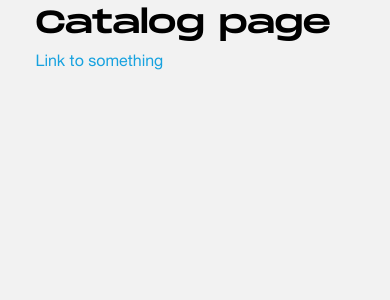
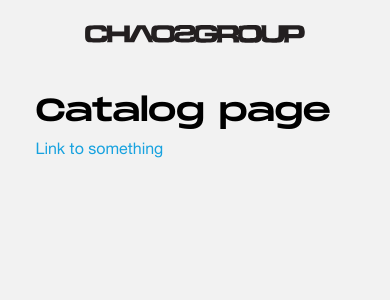
Before and after one commit to GeorgiLevov/lazy-loading-vrscan-library, a React (Vite) app: page /catalog in a window 390 px wide. Shown: the top 300 px of the page. Built offline with nearby package versions, Linux system fonts and the light colour scheme; no server answers.

Commit message:
Fixing responsive for login page, adding user name to User Nav after login

```diff
--- a/src/components/Card/Card.js
+++ b/src/components/Card/Card.js
@@ -24,7 +24,7 @@ const CardBase = styled.article`
 	/* min-width: 0px; */
 	background: ${COLORS.white};
 	margin: ${SPACING.small};
-	padding: ${SPACING.medium};
+
 	border-radius: 20px;
 	box-shadow: ${SHADOWS.low};
 	overflow: hidden;
@@ -44,7 +44,6 @@ const CardInverted = styled(CardBase)`
 		// preventing card break
 		flex-basis: 50%;
 		min-width: 0px;
-		margin: ${SPACING.large};
 	}
 
 	@media ${QUERIES.tabletAndDown} {
--- a/src/components/Card/CardDetails.js
+++ b/src/components/Card/CardDetails.js
@@ -12,10 +12,8 @@ const StyledCardDetails = styled.section`
 	flex-direction: column;
 	flex-grow: 1;
 	align-items: center;
-	width: 50%;
 
 	@media ${QUERIES.tabletAndDown} {
-		width: 100%;
 	}
 `;
 
--- a/src/components/Card/CardImage.js
+++ b/src/components/Card/CardImage.js
@@ -15,7 +15,7 @@ function CardImage({ src, source2x, source3x, alt, background }) {
 
 export const CardImageContainer = styled.div`
 	flex-grow: 1;
-	margin: -${SPACING.medium};
+
 	background: #e9e9e9;
 	@media ${QUERIES.tabletAndDown} {
 		width: 100%;
--- a/src/components/Form/SignInForm.js
+++ b/src/components/Form/SignInForm.js
@@ -1,6 +1,6 @@
 import { useState, useId } from 'react';
 import styled from 'styled-components';
-import { SPACING } from '../../constants';
+import { SPACING, QUERIES } from '../../constants';
 import FormTitle from './FormTitle';
 import FormResponseField from './FormResponseField';
 import StyledInput from './StyledInput';
@@ -148,7 +148,11 @@ const StyledForm = styled.form`
 	align-content: flex-start;
 	align-items: baseline;
 
-	padding: 0 ${SPACING.large};
+	padding: ${SPACING.large} ${SPACING.large};
+
+	@media ${QUERIES.tabletAndDown} {
+		padding: ${SPACING.large} ${SPACING.large};
+	}
 
 	& > * {
 		margin-bottom: ${SPACING.medium};
--- a/src/components/Form/StyledInput.js
+++ b/src/components/Form/StyledInput.js
@@ -22,16 +22,16 @@ const StyledWrapper = styled.div`
 		width: inherit;
 		background-color: ${COLORS.offwhite};
 		color: ${COLORS.black};
-		padding: ${SPACING.small};
+		padding: ${SPACING.small} ${SPACING.medium};
 		border-radius: 30px;
-		line-height: 1.5;
+		line-height: 2;
 		font-weight: 300;
 
 		&::placeholder {
 			color: ${COLORS.gray.text};
 			opacity: 0.8;
 			font-weight: 300;
-			padding-left: ${SPACING.medium};
+			padding-left: ${SPACING.large};
 		}
 		&::-webkit-input-placeholder {
 			color: ${COLORS.gray.text};
--- a/src/components/Header/Header.js
+++ b/src/components/Header/Header.js
@@ -1,11 +1,14 @@
 import React, { useState, useEffect } from 'react';
 import useResponsivePadding from '../../hooks/ResponsvieContainer';
-
 import { ContainerHeader, HeaderWrap } from './HeaderStylings';
+import { useUser } from '../../../api/context/user.context';
+import Logo from './Logo';
+import UserNav from './UserNav';
 
 function Header({ children }) {
 	const [isScrolled, setIsScrolled] = useState(false);
 	const padding = useResponsivePadding();
+	const { user } = useUser();
 
 	useEffect(() => {
 		const handleScroll = () => {
@@ -20,7 +23,10 @@ function Header({ children }) {
 
 	return (
 		<ContainerHeader className="header" $isScrolled={isScrolled}>
-			<HeaderWrap style={{ padding: `0 ${padding}` }}>{children}</HeaderWrap>
+			<HeaderWrap style={{ padding: `0 ${padding}` }}>
+				<Logo />
+				{user && <UserNav />}
+			</HeaderWrap>
 		</ContainerHeader>
 	);
 }
--- a/src/components/Header/UserNav.js
+++ b/src/components/Header/UserNav.js
@@ -1,12 +1,18 @@
 import { User, Heart } from 'feather-icons-react';
+import { useUser } from '../../../api/context/user.context';
 
 function UserNav() {
+	const { user, login, signup: register, logout } = useUser();
+
 	return (
 		<div className="userNav-container">
 			<ul>
 				<li>
 					<a href="">
-						<User strokeWidth="1.1" /> <span>Hi, Georgi</span>
+						<User strokeWidth="1.1" />{' '}
+						<span>
+							Hi, <span>{user.name}</span>
+						</span>
 					</a>
 				</li>
 				<li>
--- a/src/components/ScansSlider/ScanSliderStyles.js
+++ b/src/components/ScansSlider/ScanSliderStyles.js
@@ -4,7 +4,7 @@ import { QUERIES, SPACING } from '../../constants';
 
 export const SliderContainer = styled.div`
 	width: 100%;
-	/* min-height: 60vh; */
+	min-height: 60vh;
 	height: 100%;
 	margin: auto;
 	overflow: hidden;
--- a/src/pages/Catalog/Catalog.js
+++ b/src/pages/Catalog/Catalog.js
@@ -1,16 +1,20 @@
 import React from 'react';
 import Container from '../../components/Container';
 import useResponsivePadding from '../../hooks/ResponsvieContainer';
+import Header from '../../components/Header/Header';
 
 function Catalog() {
 	const padding = useResponsivePadding();
 
 	return (
-		<Container style={{ padding: `0 ${padding}` }}>
-			<h1>Catalog page</h1>
+		<>
+			<Header />
+			<Container style={{ padding: `0 ${padding}` }}>
+				<h1>Catalog page</h1>
 
-			<a href="#">Link to something</a>
-		</Container>
+				<a href="#">Link to something</a>
+			</Container>
+		</>
 	);
 }
 
--- a/src/pages/Home/Home.js
+++ b/src/pages/Home/Home.js
@@ -16,10 +16,7 @@ function Home() {
 	const { user } = useUser();
 	return (
 		<>
-			<Header>
-				<Logo />
-				{user && <UserNav />}
-			</Header>
+			<Header />
 			<HomeBackground>
 				<video
 					src="https://res.cloudinary.com/boil-agency/video/upload/v1702747030/Chaos_Scans_Library_Various_Material_Samples_p9pttt.mp4"
--- a/src/pages/Login/Login.js
+++ b/src/pages/Login/Login.js
@@ -28,9 +28,8 @@ function Login() {
 
 	return (
 		<>
-			<Header>
-				<Logo />
-			</Header>
+			<Header />
+
 			<Main style={{ padding: `0 ${padding}` }}>
 				{user ? (
 					<section>
@@ -43,7 +42,6 @@ function Login() {
 						</Link>
 					</section>
 				) : (
-					<Main>
 					<Card variant="inverted">
 						{/* <CardImage src="https://download.chaosgroup.com/images/vrscans/thumb/leather_white_s"></CardImage> */}
 						<CardImageContainer>
@@ -53,7 +51,6 @@ function Login() {
 							<SignInForm user={user} login={login} signup={register} />
 						</CardDetails>
 					</Card>
-					</Main>
 				)}
 			</Main>
 		</>
```
Also changed, not shown: 1 other file (tests, documents, lock files or other folders). Lines whose indentation alone changed are shown as unchanged.
